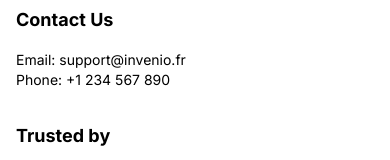
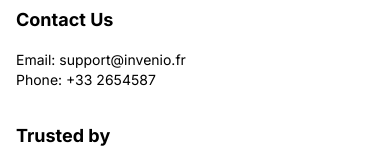
Before and after one commit to Moez-0/Invenio-Front, a React (Vite) app: page / in a window 390 px wide. Shown: the part 4180-4340 px from the top of the page. Built offline with nearby package versions, Linux system fonts and the light colour scheme; grey boxes are pictures that could not be loaded.

Commit message:
Update phone number in Footer component

```diff
--- a/src/components/Footer.jsx
+++ b/src/components/Footer.jsx
@@ -56,7 +56,7 @@ const Footer = () => {
           <div>
             <h3 className="font-bold text-lg mb-4">Contact Us</h3>
             <p className="text-sm">Email: support@invenio.fr</p>
-            <p className="text-sm">Phone: +1 234 567 890</p>
+            <p className="text-sm">Phone: +33 2654587</p>
           </div>
 
           {/* Trusted Logos */}
```
